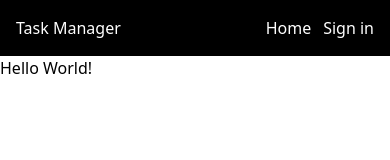
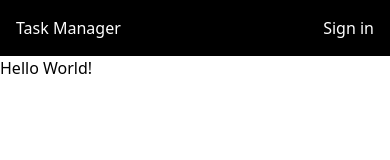
Before and after one commit to Albatraoz12/manager-app, a Next.js app in the folder frontend/: page / in a window 390 px wide. Shown: the top 160 px of the page. Built offline with nearby package versions, Linux system fonts and the light colour scheme.

Commit message:
hide home button on mobile view

```diff
--- a/frontend/app/components/Navbar.tsx
+++ b/frontend/app/components/Navbar.tsx
@@ -11,7 +11,7 @@ export default function Navbar() {
       </div>
       <div>
         <ul className='flex flex-row gap-3'>
-          <li>
+          <li className='hidden md:block'>
             <Link href={'/'}>Home</Link>
           </li>
           <li>
```
